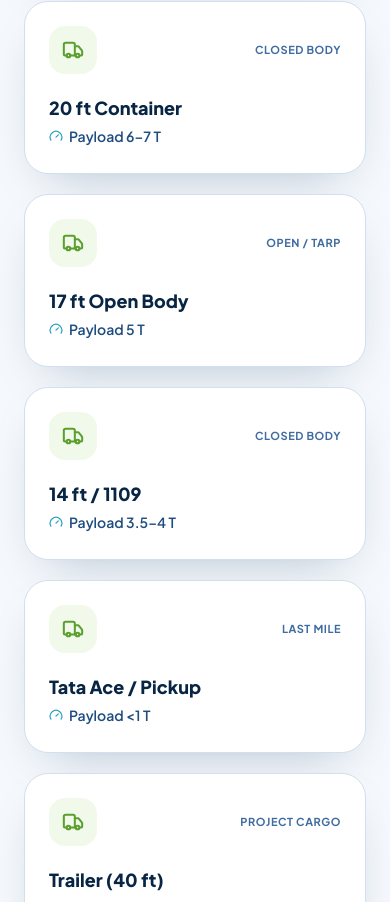
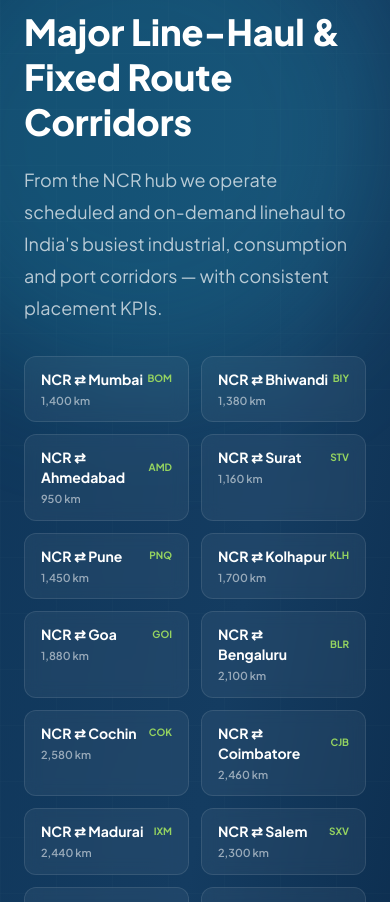
Before and after one commit to eesheesingh/transvigo-logistics, a React (Vite) app: page / in a window 390 px wide. Shown: the part 5362-6264 px from the top of the page. Built offline with nearby package versions, Linux system fonts and the light colour scheme.

Commit message:
Refactor fleet data in App component to comment out unused vehicle types
- Commented out several vehicle types in the fleet array to streamline the data structure.
- Adjusted the grid layout in the Fleet component for improved responsiveness by removing an unnecessary column class.

```diff
--- a/src/App.jsx
+++ b/src/App.jsx
@@ -101,12 +101,12 @@ const services = [
 const fleet = [
   { type: "32 ft Single Axle", capacity: "9–10 T", body: "Container / SXL", Icon: Truck },
   { type: "32 ft Multi Axle", capacity: "14–18 T", body: "Container / MXL", Icon: Truck },
-  { type: "24 ft Container", capacity: "7–8 T", body: "Closed Body", Icon: Truck },
-  { type: "20 ft Container", capacity: "6–7 T", body: "Closed Body", Icon: Truck },
-  { type: "17 ft Open Body", capacity: "5 T", body: "Open / Tarp", Icon: Truck },
-  { type: "14 ft / 1109", capacity: "3.5–4 T", body: "Closed Body", Icon: Truck },
-  { type: "Tata Ace / Pickup", capacity: "<1 T", body: "Last Mile", Icon: Truck },
-  { type: "Trailer (40 ft)", capacity: "20–25 T", body: "Project Cargo", Icon: Truck },
+  // { type: "24 ft Container", capacity: "7–8 T", body: "Closed Body", Icon: Truck },
+  // { type: "20 ft Container", capacity: "6–7 T", body: "Closed Body", Icon: Truck },
+  // { type: "17 ft Open Body", capacity: "5 T", body: "Open / Tarp", Icon: Truck },
+  // { type: "14 ft / 1109", capacity: "3.5–4 T", body: "Closed Body", Icon: Truck },
+  // { type: "Tata Ace / Pickup", capacity: "<1 T", body: "Last Mile", Icon: Truck },
+  // { type: "Trailer (40 ft)", capacity: "20–25 T", body: "Project Cargo", Icon: Truck },
 ];
 
 const capabilities = [
@@ -490,7 +490,7 @@ function Fleet() {
             and route economics.
           </p>
         </div>
-        <div className="mt-12 grid sm:grid-cols-2 lg:grid-cols-4 gap-5">
+        <div className="mt-12 grid sm:grid-cols-2 gap-5">
           {fleet.map((v) => (
             <div
               key={v.type}
```
